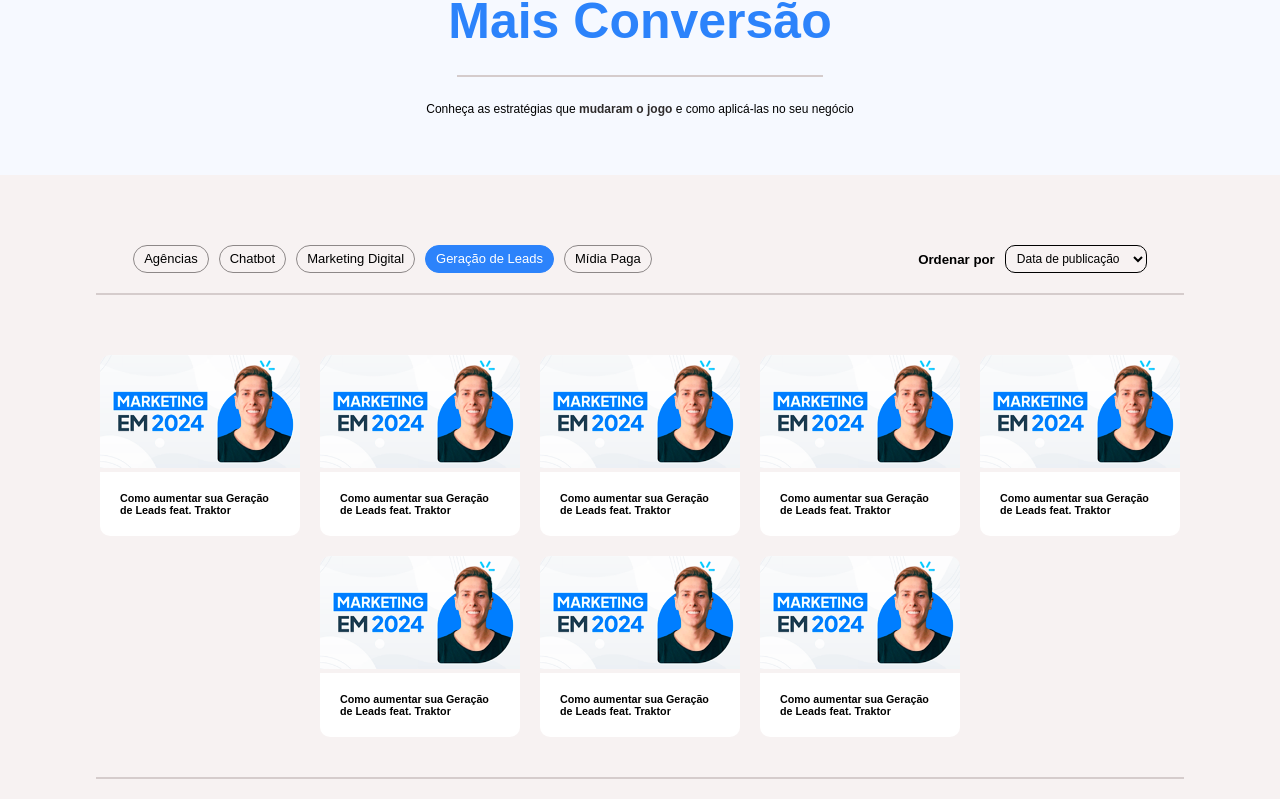
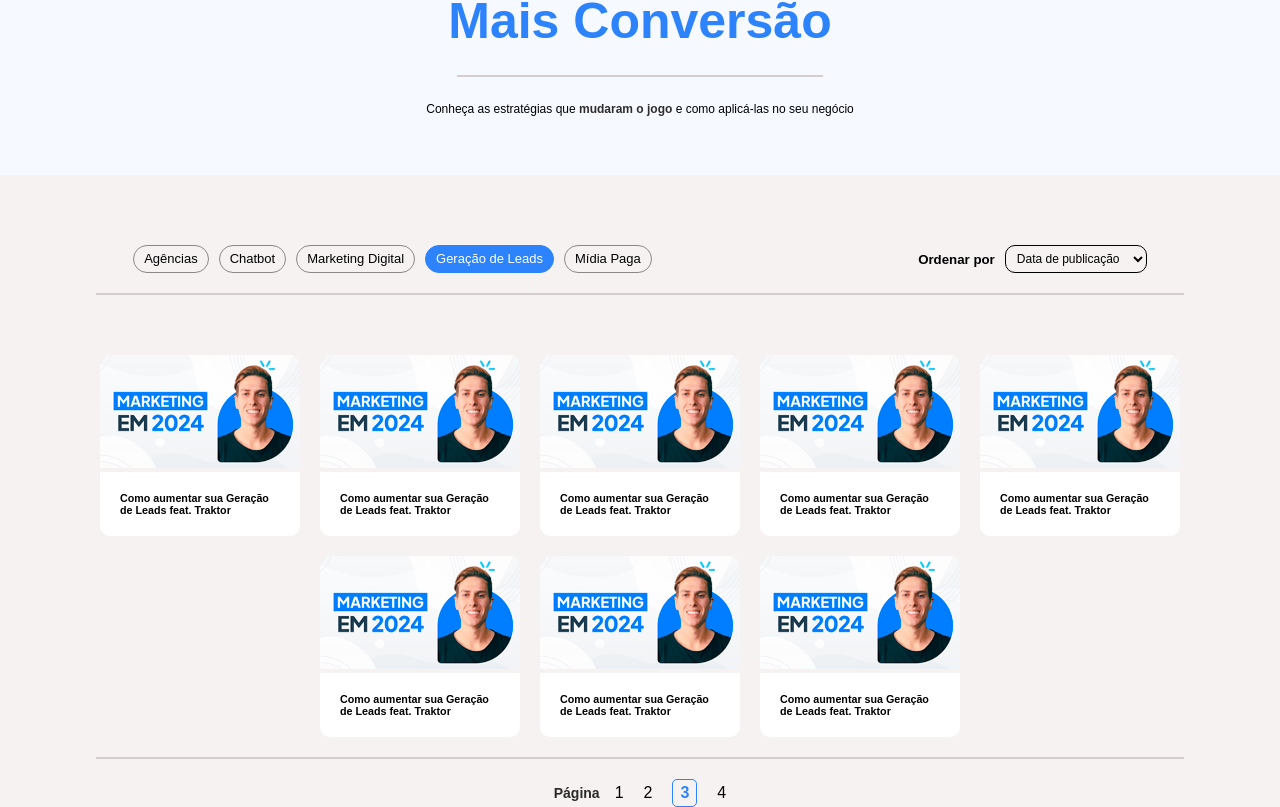
Before and after one commit to getulio-souza/leadster-lp, a Next.js app: page / in a window 1280 px wide. Shown: the part 195-1002 px from the top of the page. Built offline with nearby package versions, Linux system fonts and the light colour scheme.

Commit message:
feature: pagination-added-to-bottom

```diff
--- a/components/4-gridCards/gridCards.jsx
+++ b/components/4-gridCards/gridCards.jsx
@@ -1,21 +1,23 @@
 import React, { useState } from 'react'
 import Card from '@/components/4-gridCards/card/card'
-import {GridCardsContainer} from "@/components/4-gridCards/gridCards.styles";
+import { GridCardsContainer, Cards } from "../4-gridCards/gridCards.styles";
 import { GenericUnderline } from '../underline/underline.styles';
 import VideoModal from '@/components/4-gridCards/videoModal/videoModal'
+import Pagination from '@/components/4-gridCards/pagination/pagination'
 
 function GridCards() {
 
   const [openModal, setOpenModal] = useState(false);
 
   return (
+    <Cards>
       <GridCardsContainer>
         <Card
           onClick={() => {
-        setOpenModal(true)
+            setOpenModal(true);
           }}
         />
-      {openModal && <VideoModal closeModal={setOpenModal}/>}
+        {openModal && <VideoModal closeModal={setOpenModal} />}
         <Card />
         <Card />
         <Card />
@@ -23,8 +25,10 @@ function GridCards() {
         <Card />
         <Card />
         <Card />
-      <GenericUnderline/>
       </GridCardsContainer>
+        <GenericUnderline />
+        <Pagination />
+    </Cards>
   );
 }
 
--- a/components/4-gridCards/gridCards.styles.js
+++ b/components/4-gridCards/gridCards.styles.js
@@ -1,6 +1,8 @@
 import styled from 'styled-components';
 
-export const GridCardsContainer = styled.section`
+export const Cards = styled.section``;
+
+export const GridCardsContainer = styled.article`
   padding-top:40px;
   display:flex;
   flex-wrap:wrap;
--- /dev/null
+++ b/components/4-gridCards/pagination/pagination.jsx
@@ -0,0 +1,24 @@
+import React from "react";
+import {
+  PaginationContainer,
+  PaginationText,
+  PaginationNumberContainer,
+  PaginationNumber,
+  PaginationNumberSelected,
+} from "@/components/4-gridCards/pagination/pagination.styles";
+
+function Pagination() {
+  return (
+    <PaginationContainer>
+      <PaginationText>Página</PaginationText>
+      <PaginationNumberContainer>
+        <PaginationNumber>1</PaginationNumber>
+        <PaginationNumber>2</PaginationNumber>
+        <PaginationNumberSelected>3</PaginationNumberSelected>
+        <PaginationNumber>4</PaginationNumber>
+      </PaginationNumberContainer>
+    </PaginationContainer>
+  );
+}
+
+export default Pagination;
--- /dev/null
+++ b/components/4-gridCards/pagination/pagination.styles.js
@@ -0,0 +1,34 @@
+import styled from 'styled-components';
+
+export const PaginationContainer = styled.article`
+  display: flex;
+  justify-content: center;
+  align-items: center;
+  gap: 10px;
+`;
+
+export const PaginationText = styled.p`
+  font-size:14px;
+  font-weight:700;
+  color:#2a2a2a;
+  padding-right:5px;
+`;
+
+export const PaginationNumberContainer = styled.div`
+  display: flex;
+  gap: 20px;
+  align-items:center;
+`;
+
+export const PaginationNumber = styled.p`
+  cursor:pointer;
+`;
+
+export const PaginationNumberSelected = styled.p`
+  border:1px solid #2c83fb;
+  color:#2c83fb;
+  font-weight:700;
+  padding:4px 7px;
+  border-radius:5px;
+  cursor:pointer;
+`;
```
Lines whose indentation alone changed are shown as unchanged.
